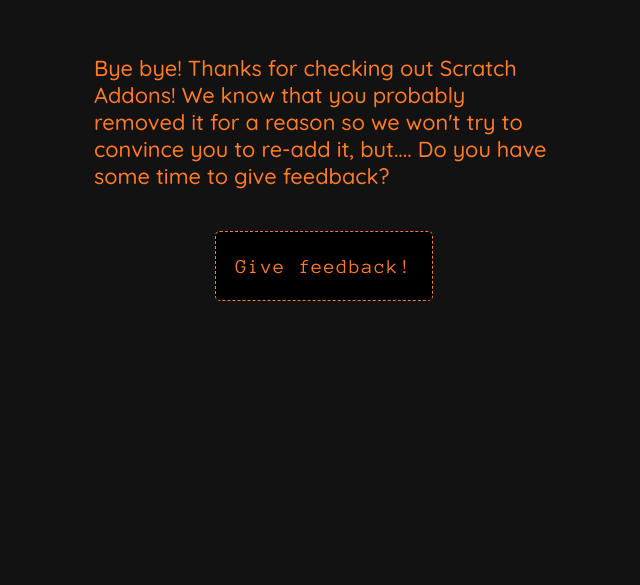
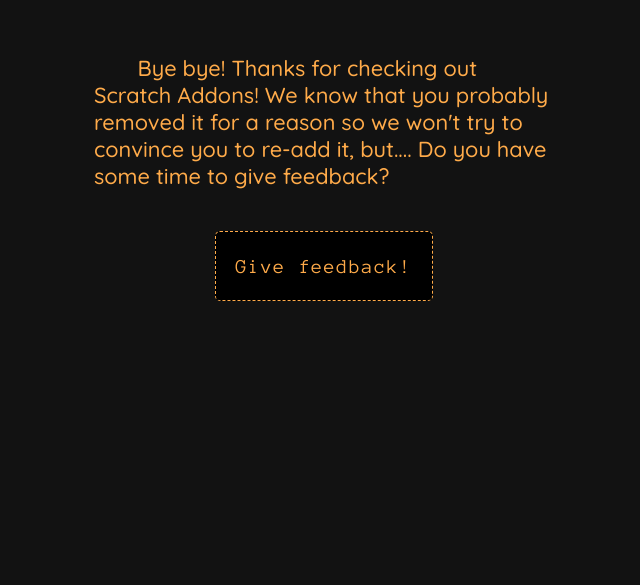
Before and after one commit to Explosion-Scratch/ByeBye, a plain HTML site: page index.html in a window 1280 px wide. Shown: the part 215-800 px from the top of the page, without its empty margins (316-956 px from the left). Drawn offline with Linux system fonts and the light colour scheme.

Commit message:
More stuff

```diff
--- a/index.html
+++ b/index.html
@@ -11,9 +11,12 @@
 	@import url('https://fonts.googleapis.com/css2?family=Quicksand:wght@500&display=swap');
 
 	* {
-		--color: #FF7B26;
+		--color: #ffab4a;
 		--color-transparent: rgba(102, 255, 153, 0.74);
 		--font-size: 45%;
+	}
+	p {
+		text-indent: 2em;
 	}
 	.container {
 		max-width: 500px;
```
